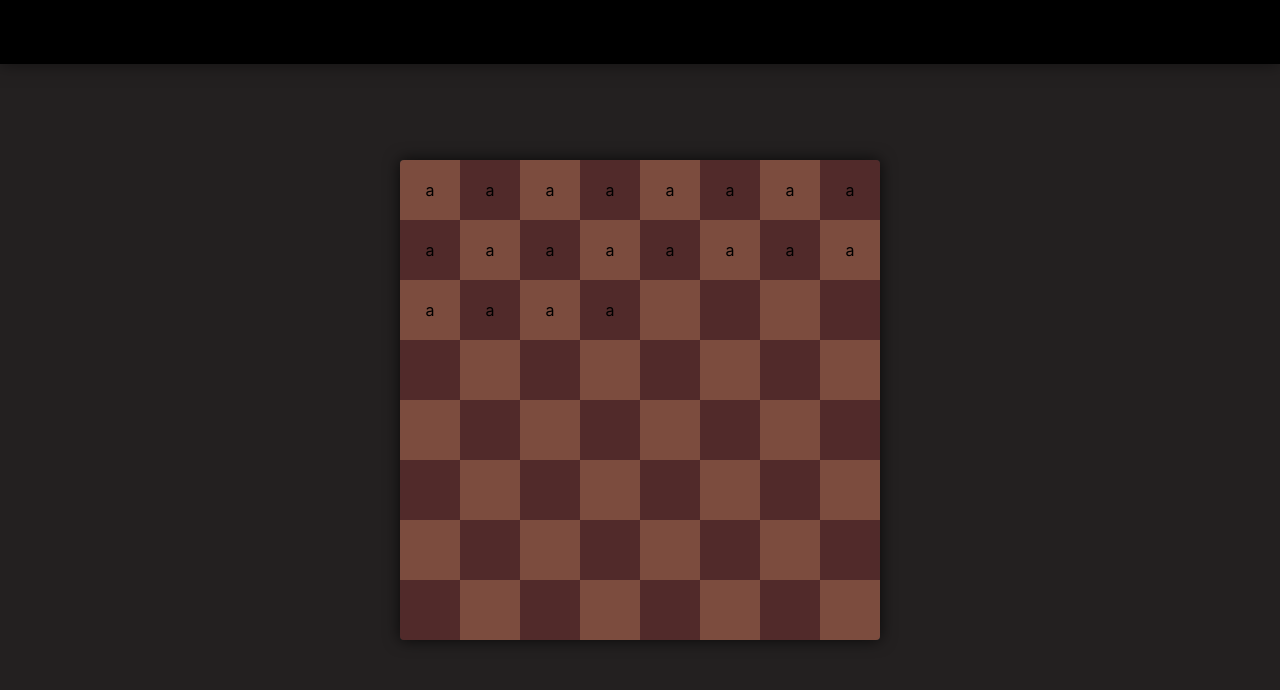
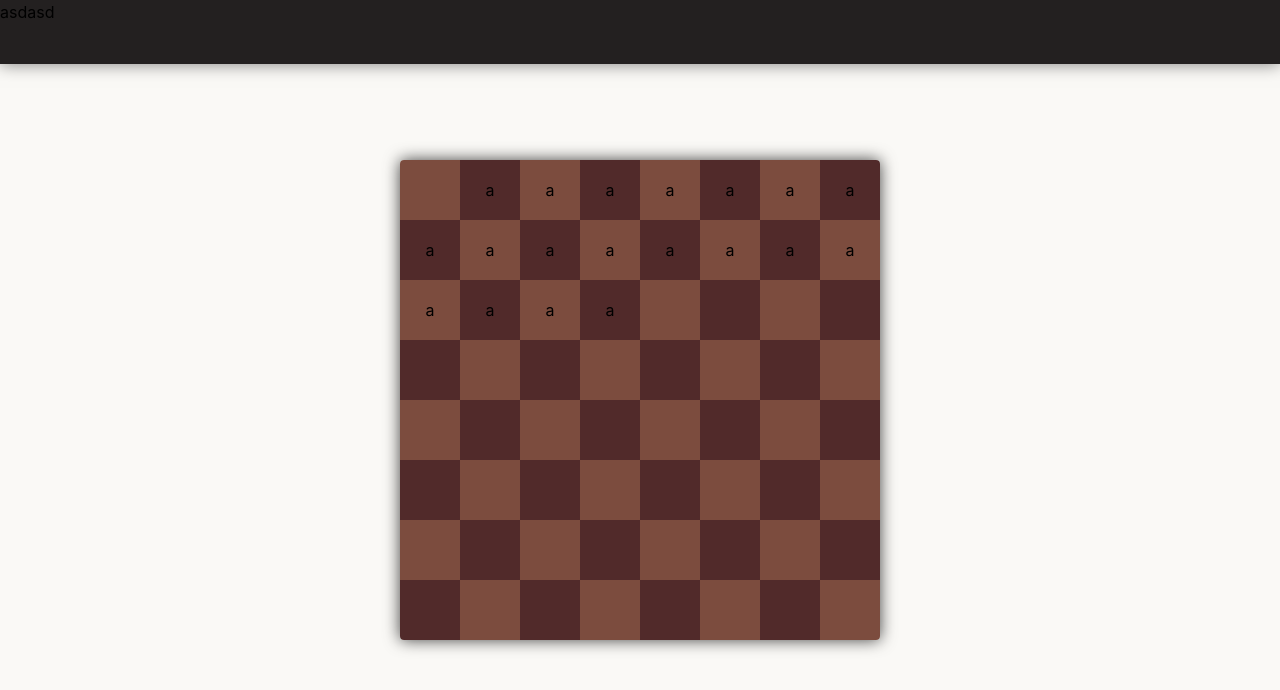
Before and after one commit to thiagofons/chess, a React (Create React App) app: page / in a window 1280 px wide. Shown: the top 690 px of the page. Built offline with nearby package versions, Linux system fonts and the light colour scheme.

Commit message:
Importing Pieces

```diff
--- a/src/components/views/Board.jsx
+++ b/src/components/views/Board.jsx
@@ -6,16 +6,14 @@ import { useState } from 'react';
 import boardImage from "../../img/board/board.svg"
 import { useEffect } from 'react';
 
+import Pieces from "../../pieces"
+
 const Board = () => {
   const [board, setBoard] = useState([]);
 
-  useEffect(() => {
-    setBoard()
-  }, []);
-
   return (
     <main className="board">
-      <div className="row">a</div>
+      <div className="row"><img src={Pieces.black.pawn} alt=""/></div>
       <div className="row">a</div>
       <div className="row">a</div>
       <div className="row">a</div>
--- /dev/null
+++ b/src/pieces.js
@@ -0,0 +1,21 @@
+const Pieces = {
+  black: {
+    bishop: require("./img/pieces/black/b_bishop.svg").default,
+    king: require("./img/pieces/black/b_king.svg").default,
+    knight: require("./img/pieces/black/b_knight.svg").default,
+    pawn: require("./img/pieces/black/b_pawn.svg").default,
+    queen: require("./img/pieces/black/b_queen.svg").default,
+    rook: require("./img/pieces/black/b_rook.svg").default
+  },
+  white: {
+    bishop: require("./img/pieces/white/w_bishop.svg").default,
+    king: require("./img/pieces/white/w_king.svg").default,
+    knight: require("./img/pieces/white/w_knight.svg").default,
+    pawn: require("./img/pieces/white/w_pawn.svg").default,
+    queen: require("./img/pieces/white/w_queen.svg").default,
+    rook: require("./img/pieces/white/w_rook.svg").default
+  }
+
+};
+
+export default Pieces;
--- a/src/styles/layout/_layout.sass
+++ b/src/styles/layout/_layout.sass
@@ -1,5 +1,7 @@
+@use "../utilities/variables"
+
 .container
-  background-color: #232020
+  background-color: variables.$off-white
 
   min-height: 100vh
   display: flex
@@ -13,4 +15,4 @@
   width: 100%
   height: 4rem
   box-shadow: 0 0 1rem rgba(0,0,0,50%)
-  background-color: black
+  background-color: variables.$black
--- a/src/styles/main.sass
+++ b/src/styles/main.sass
@@ -3,6 +3,3 @@
 
 @use "./components/_components"
 @use "./layout/_layout"
-
-.App
-  background-color: variables.$off-white
--- a/src/styles/utilities/_variables.sass
+++ b/src/styles/utilities/_variables.sass
@@ -1,4 +1,5 @@
 /* Fonts */
 
 /* Color Palette */
+$black: #232020
 $off-white: #FAF9F6
```
